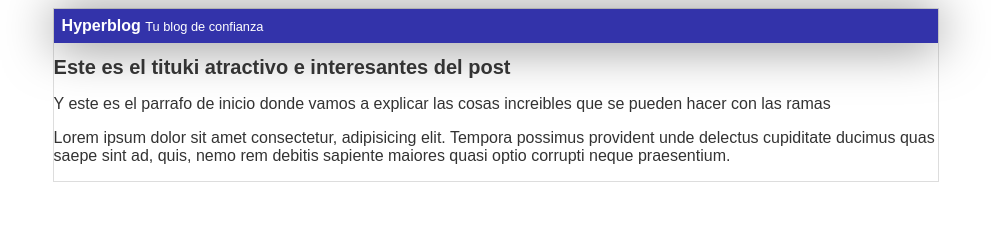
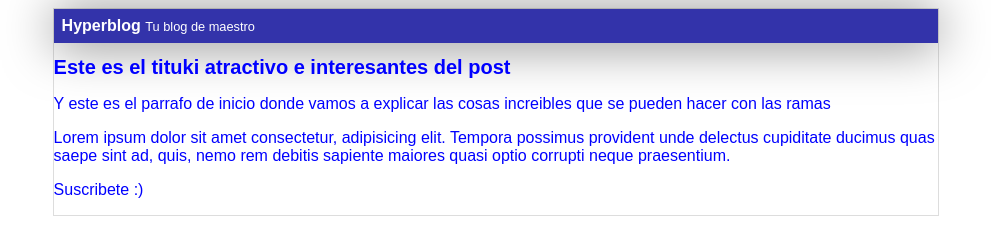
Before and after one commit to jrive16/CursoGitPro, a plain HTML site: page index.html in a window 1280 px wide. Shown: the whole page, without its empty margins (144-1135 px from the left). Drawn offline with Linux system fonts and the light colour scheme.

Commit message:
Se ajusta el color del body a un azul , se cambia la palabra confianza por maestro y se agrego un nuevo parrafo en el body

```diff
--- a/css/estilos.css
+++ b/css/estilos.css
@@ -1,6 +1,6 @@
 body
 {
-    color: #333;
+    color: blue;
     text-align: center;
     font-size: 16px;
     font-family: Arial, Helvetica, sans-serif
--- a/index.html
+++ b/index.html
@@ -10,12 +10,13 @@
     <div id="container">
         <div id="cabecera">
             Hyperblog
-            <span id="tagline">Tu blog de confianza</span>
+            <span id="tagline">Tu blog de maestro</span>
         </div>
         <div id="post">
             <h1>Este es el tituki atractivo e interesantes del post</h1>
             <p>Y este es el parrafo de inicio donde vamos a explicar las cosas increibles que se pueden hacer con las ramas</p>
             <p>Lorem ipsum dolor sit amet consectetur, adipisicing elit. Tempora possimus provident unde delectus cupiditate ducimus quas saepe sint ad, quis, nemo rem debitis sapiente maiores quasi optio corrupti neque praesentium.</p>
+            <p>Suscribete :)</p>
         </div>
     </div>
 </body>
```
